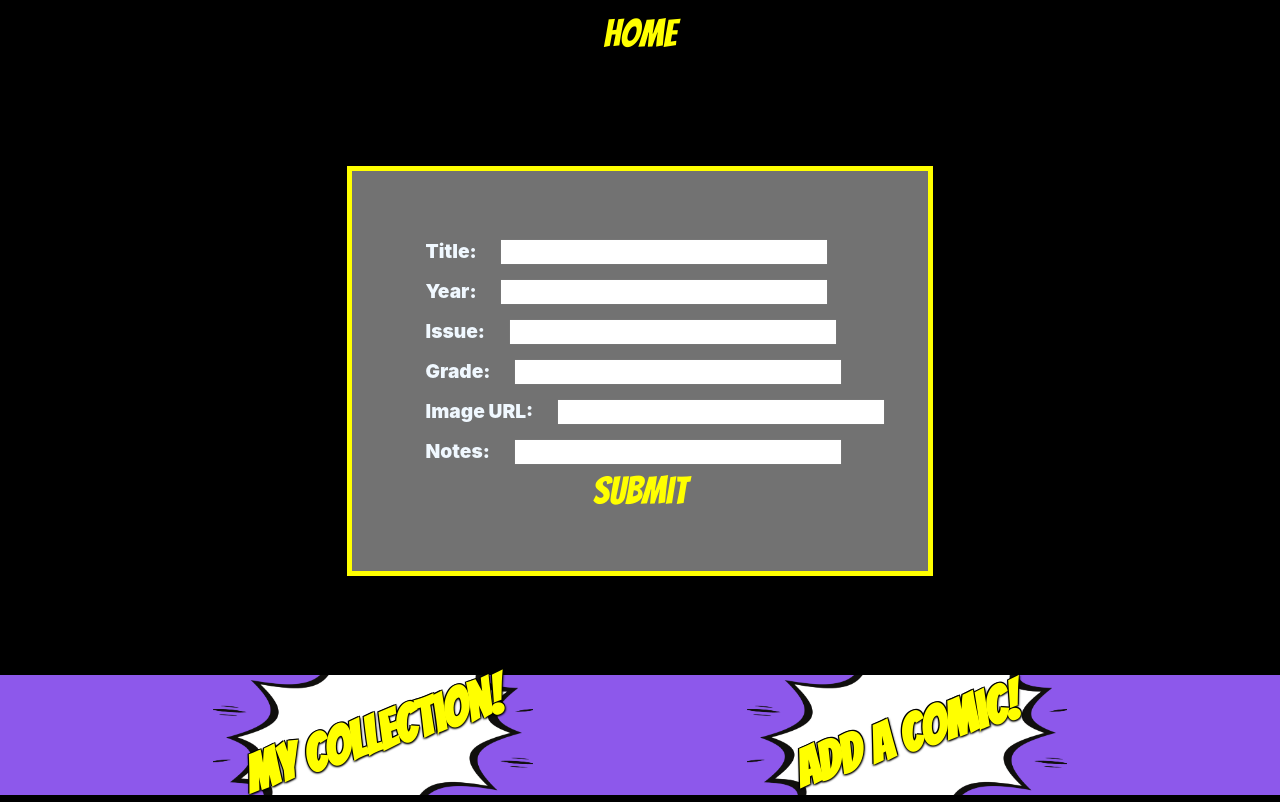
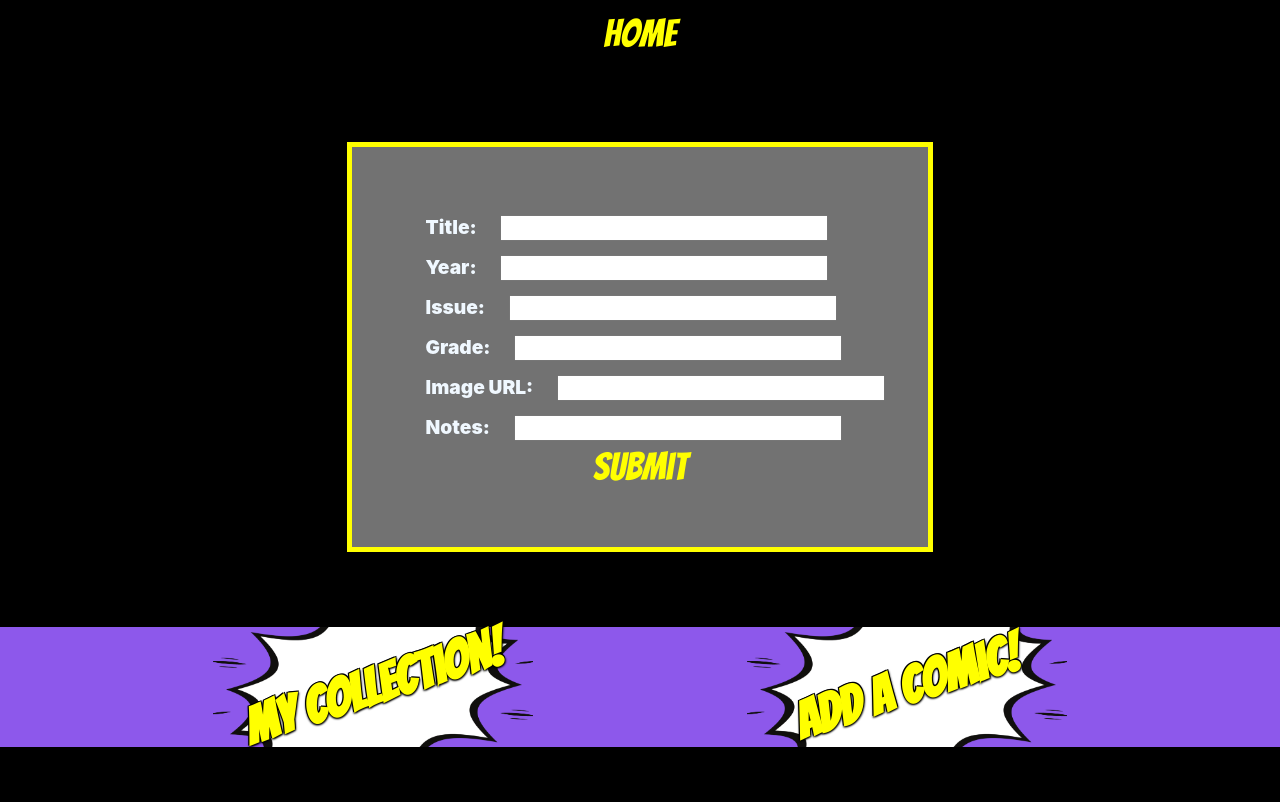
Before and after one commit to daniabee/Comic-Can, a React (Create React App) app: page /addComic in a window 1280 px wide. Built offline with nearby package versions, Linux system fonts and the light colour scheme; no server answers.

Commit message:
Fix nav and scroll bar

```diff
--- a/src/components/ComicCollection/ComicCollection.css
+++ b/src/components/ComicCollection/ComicCollection.css
@@ -1,6 +1,6 @@
 .comicCollection {
-  min-height: 68vh;
-  width: 100%;
+  height: 68vh;
+  width: 99%;
   padding: 10px;
 }
 
--- a/src/components/Form/Form.css
+++ b/src/components/Form/Form.css
@@ -2,7 +2,7 @@
   display: flex;
   justify-content: center;
   align-items: center;
-  height: 76vh;
+  height: 70vh;
 }
 
 .form {
--- a/src/index.css
+++ b/src/index.css
@@ -6,6 +6,7 @@ body {
   -webkit-font-smoothing: antialiased;
   -moz-osx-font-smoothing: grayscale;
   background-color: #000000;
+  overflow: hidden;
 }
 
 code {
```
